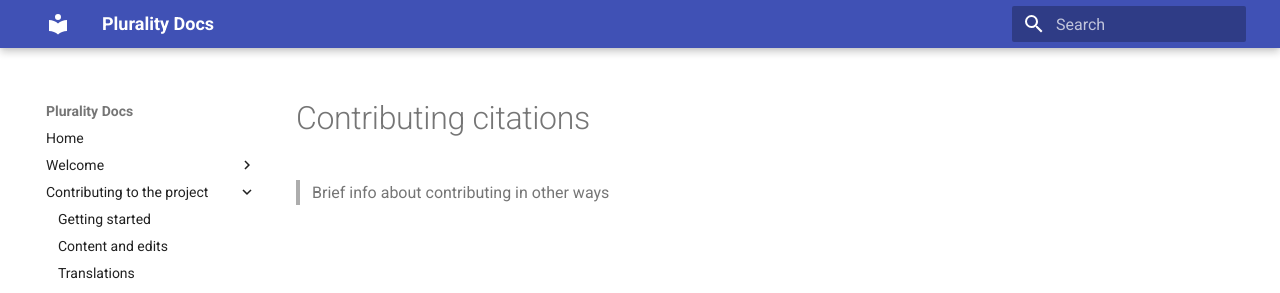
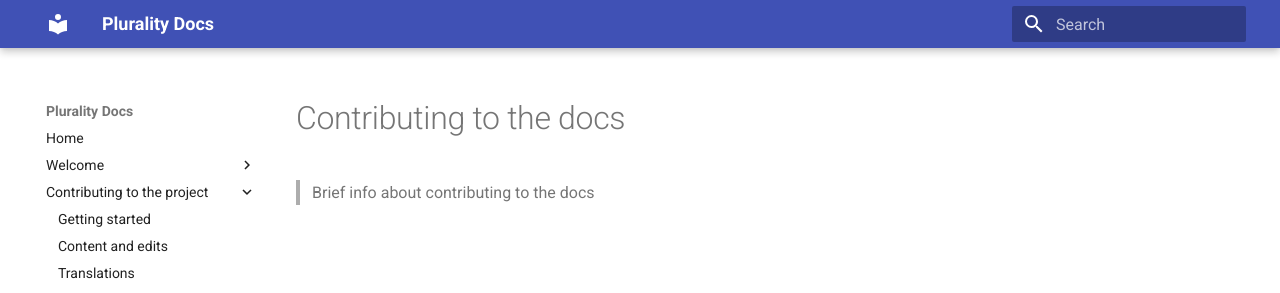
Before and after one commit to gardenenigma/plurality-docs, an MkDocs documentation site: the page built from docs/Contributing to the docs.md, in a window 1280 px wide. Shown: the top 293 px of the page. Built offline with MkDocs 1.6.1 and Material for MkDocs 9.7.7, drawn with Linux system fonts in a browser that asks for light colours.

Commit message:
fixed site build

```diff
--- a/docs/Contributing to the docs.md
+++ b/docs/Contributing to the docs.md
@@ -2,6 +2,6 @@
 title: Contributing citations
 ---
 
-# Contributing citations
+# Contributing to the docs
 
-> Brief info about contributing in other ways
+> Brief info about contributing to the docs
```
Also changed, not shown: site/search/search_index.json, 1 other file.
